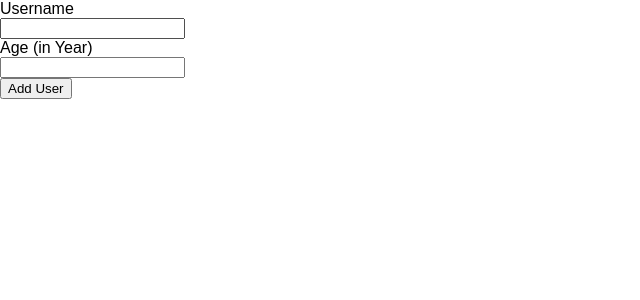
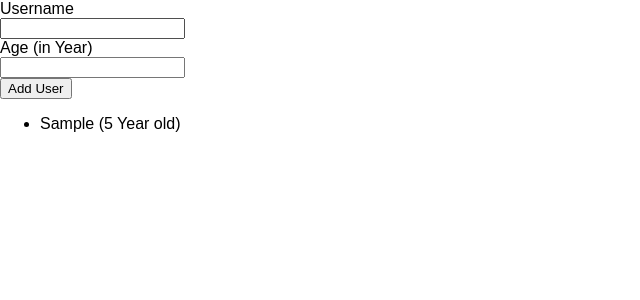
Before and after one commit to Ashish7520/reactPracticeProject, a React (Create React App) app: page / in a window 1280 px wide. Both pictures are taken after typing "Sample", "5" into the empty fields and a click on the button "Add User". Shown: the top 300 px of the page, without its empty margins (0-640 px from the left). Built offline with nearby package versions, Linux system fonts and the light colour scheme.

Commit message:
adding user to dom without styling

```diff
--- a/src/App.js
+++ b/src/App.js
@@ -1,11 +1,22 @@
-import React from 'react';
+import React,{useState} from 'react';
 
 import AddUser from './components/User/AddUser';
+import UserList from './components/User/UserList';
 
 function App() {
+  const [enteredUserValue, setUserValue] = useState([]);
+
+  const addUserHandler = (uName, uAge) =>{
+    setUserValue((previousValue)=>{
+      return [...previousValue,{name:uName,age:uAge,key:Math.random().toString()}]
+    })
+  }
+
+
   return (
     <div>
-      <AddUser />
+      <AddUser onAddUser={addUserHandler} />
+      <UserList user ={enteredUserValue} />
     </div>
   );
 }
--- a/src/components/User/AddUser.js
+++ b/src/components/User/AddUser.js
@@ -16,8 +16,9 @@ const AddUser = (props) =>{
         if(enteredAge < 1){
             return;
         }
-        console.log('enterd username', enteredUsername);
-        console.log('entered age' , enteredAge)
+
+        props.onAddUser(enteredUsername,enteredAge);
+
         setUsername('');
         setAge('');
     }
--- /dev/null
+++ b/src/components/User/UserList.js
@@ -0,0 +1,12 @@
+import React from "react";
+
+
+
+const UserList = (props) =>{
+
+    return <ul className="ul">
+        {props.user.map(user=><li>{user.name} ({user.age} Year old)</li>)}
+    </ul>
+}
+
+export default UserList;
```
